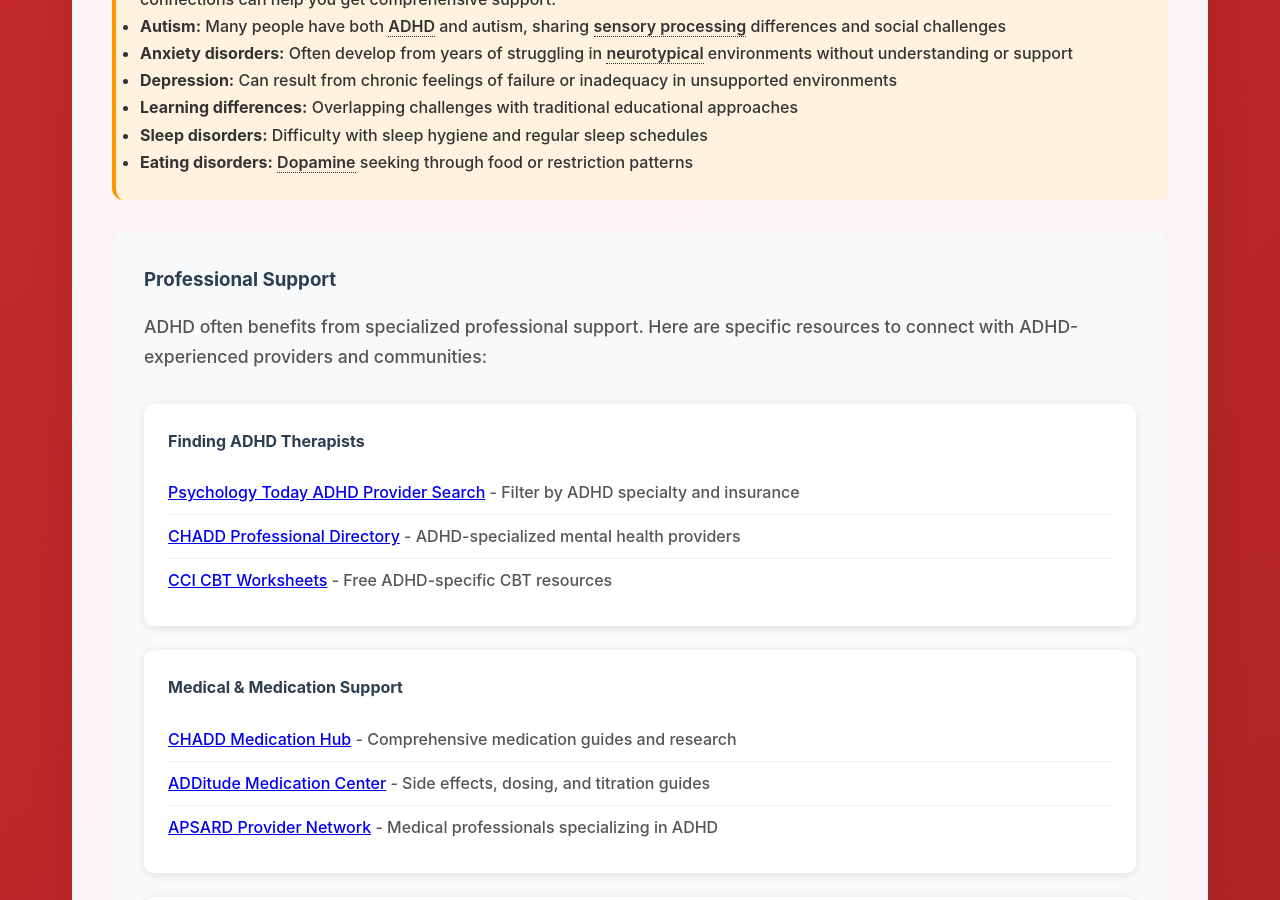
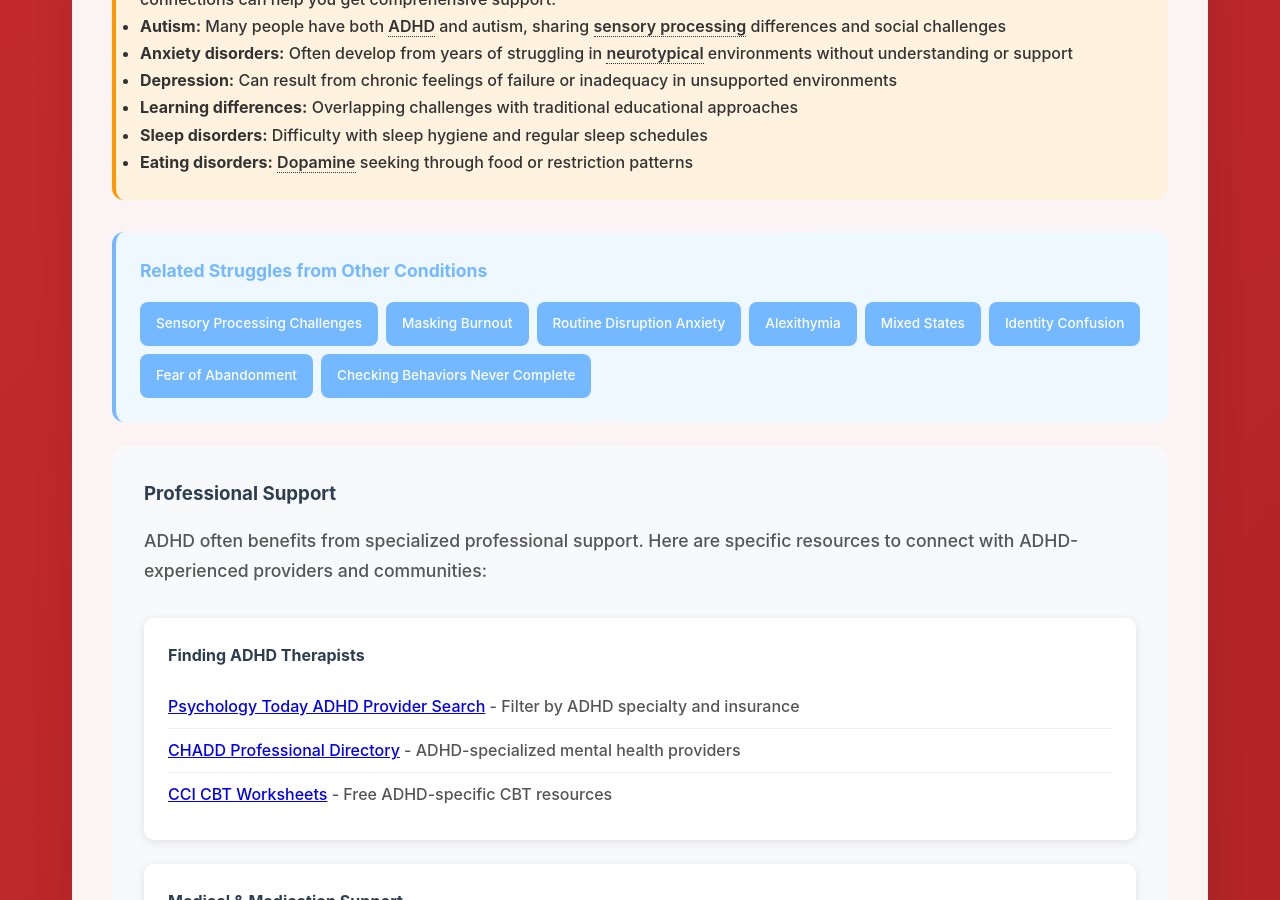
Before and after one commit to neurodivergent-survival-guide/neurodivergent-survival-guide, a Jekyll site: the page built from conditions/adhd.html, in a window 1280 px wide and 900 px high, scrolled down 2286 px. Built offline with Jekyll 4.4.1, drawn with Linux system fonts in a browser that asks for light colours.

Commit message:
Update adhd.html

```diff
--- a/conditions/adhd.html
+++ b/conditions/adhd.html
@@ -89,6 +89,20 @@ slug: adhd
     </ul>
 </div>
 
+<div class="cross-cutting-section">
+    <h4>Related Struggles from Other Conditions</h4>
+    <div class="cross-cutting-links">
+        <a href="{{ '/struggles/sensory-processing-challenges.html' | relative_url }}" class="cross-cutting-link">Sensory Processing Challenges</a>
+        <a href="{{ '/struggles/masking-burnout.html' | relative_url }}" class="cross-cutting-link">Masking Burnout</a>
+        <a href="{{ '/struggles/routine-disruption-anxiety.html' | relative_url }}" class="cross-cutting-link">Routine Disruption Anxiety</a>
+        <a href="{{ '/struggles/alexithymia.html' | relative_url }}" class="cross-cutting-link">Alexithymia</a>
+        <a href="{{ '/struggles/mixed-states.html' | relative_url }}" class="cross-cutting-link">Mixed States</a>
+        <a href="{{ '/struggles/identity-confusion-between-episodes.html' | relative_url }}" class="cross-cutting-link">Identity Confusion</a>
+        <a href="{{ '/struggles/fear-of-abandonment.html' | relative_url }}" class="cross-cutting-link">Fear of Abandonment</a>
+        <a href="{{ '/struggles/checking-behaviors-never-complete.html' | relative_url }}" class="cross-cutting-link">Checking Behaviors Never Complete</a>
+    </div>
+</div>
+
 <div class="support-resources">
     <h3>Professional Support</h3>
     <p>ADHD often benefits from specialized professional support. Here are specific resources to connect with ADHD-experienced providers and communities:</p>
```
